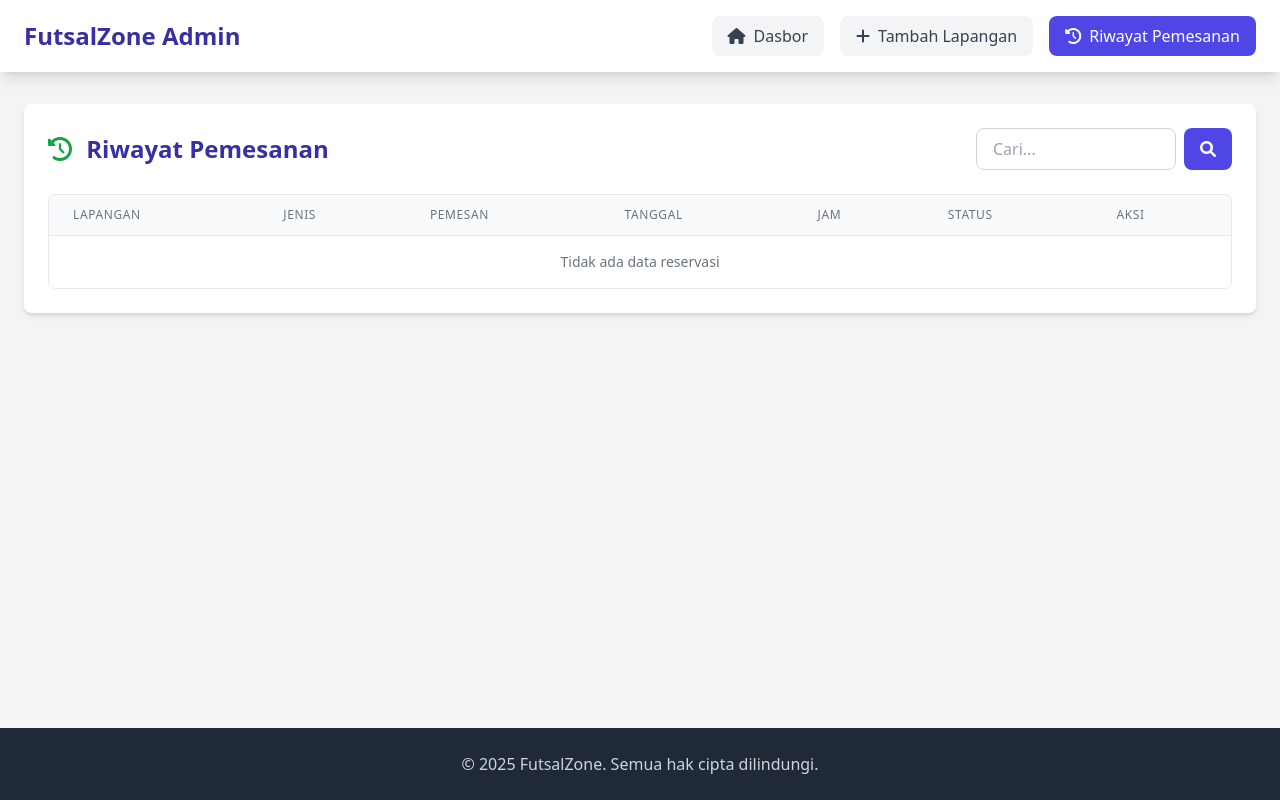
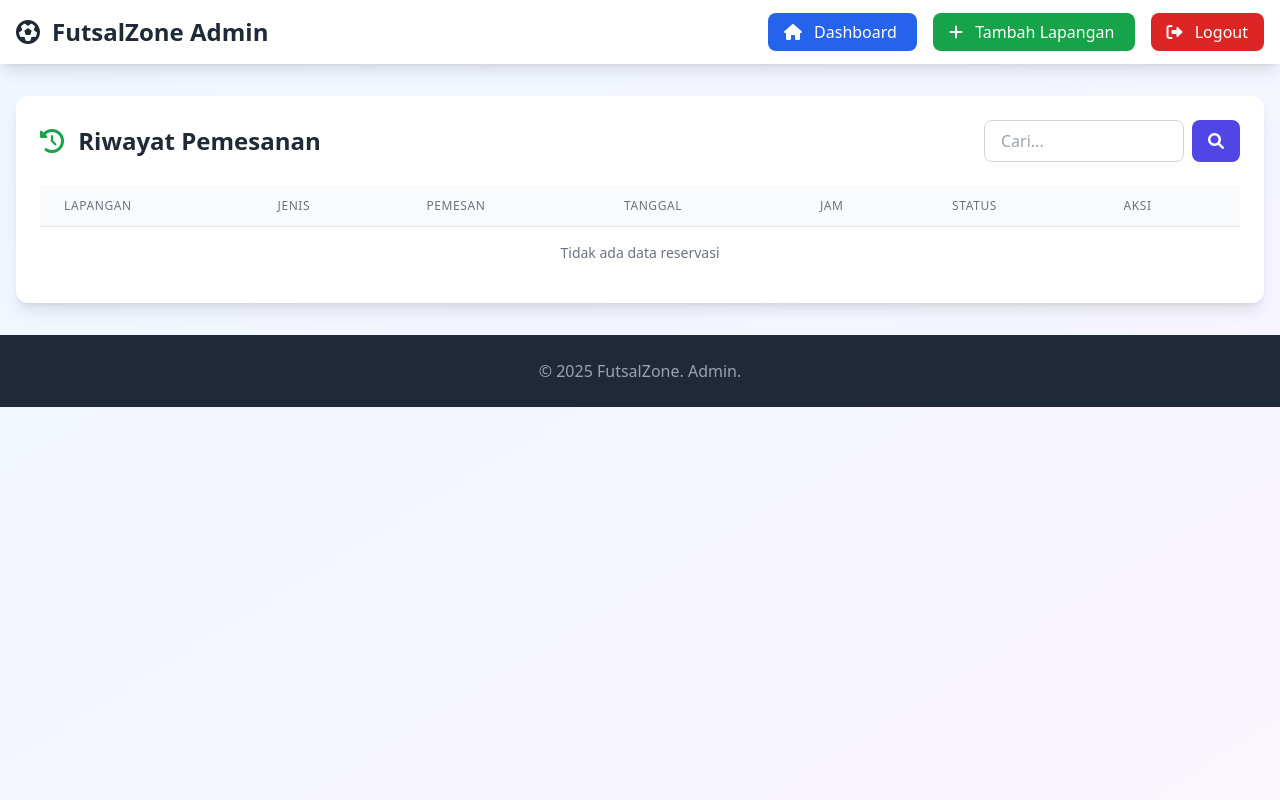
Before and after one commit to HafidzThufail22/FutsalZone, a PHP site: page /futsalzone-admin/riwayat.php in a window 1280 px wide. Run offline with PHP 8.4, Linux system fonts and the light colour scheme; data that the repository does not hold is empty; style sheets or scripts are compiled from the project's sources; some libraries are stand-ins or nearby versions.

Commit message:
update nav bar riwayat

```diff
--- a/futsalzone-admin/index.php
+++ b/futsalzone-admin/index.php
@@ -176,7 +176,7 @@ $total_reservasi = mysqli_num_rows(getRiwayatReservasi($koneksi));
     <!-- Footer -->
     <footer class="bg-gray-800 text-white py-6 mt-12">
         <div class="container mx-auto px-4 text-center">
-            <p class="text-gray-400">&copy; 2025 FutsalZone. Admin Panel.</p>
+            <p class="text-gray-400">&copy; 2025 FutsalZone. Admin.</p>
         </div>
     </footer>
 </body>
--- a/futsalzone-admin/riwayat.php
+++ b/futsalzone-admin/riwayat.php
@@ -15,30 +15,40 @@ $daftar_reservasi = ambilReservasi($koneksi);
     <link href="../css/styles.css" rel="stylesheet">
 </head>
 
-<body class="bg-gray-100 min-h-screen flex flex-col">
-    <!-- Header/Navigation -->
-    <nav class="bg-white shadow-lg">
-        <div class="container mx-auto px-6 flex items-center justify-between py-4">
-            <h1 class="text-2xl font-bold text-indigo-800">FutsalZone Admin</h1>
-            <div class="flex space-x-4">
-                <a href="index.php" class="tombol tombol-sekunder">
-                    <i class="fas fa-home mr-2"></i>Dasbor
-                </a>
-                <a href="tambah_lapangan.php" class="tombol tombol-sekunder">
-                    <i class="fas fa-plus mr-2"></i>Tambah Lapangan
-                </a>
-                <a href="riwayat.php" class="tombol tombol-utama">
-                    <i class="fas fa-history mr-2"></i>Riwayat Pemesanan
-                </a>
+<body class="bg-gradient-to-br from-blue-50 to-purple-50 min-h-screen">
+    <!-- Header -->
+    <header class="bg-white shadow-lg">
+        <div class="container mx-auto px-4 py-4">
+            <div class="flex items-center justify-between">
+                <div class="flex items-center space-x-3">
+                    <i class="fas fa-futbol text-2xl text-black-800"></i>
+                    <h1 class="text-2xl font-bold text-gray-800">FutsalZone Admin</h1>
+                </div>
+                <nav class="space-x-4">
+                    <a href="index.php"
+                        class="bg-blue-600 hover:bg-blue-700 text-white px-4 py-2 rounded-lg transition duration-300">
+                        <i class="fas fa-home mr-2"></i>
+                        Dashboard
+                    </a>
+                    <a href="tambah_lapangan.php"
+                        class="bg-green-600 hover:bg-green-700 text-white px-4 py-2 rounded-lg transition duration-300">
+                        <i class="fas fa-plus mr-2"></i>
+                        Tambah Lapangan
+                    </a>
+                    <a href="logout.php"
+                        class="bg-red-600 hover:bg-red-700 text-white px-4 py-2 rounded-lg transition duration-300">
+                        <i class="fas fa-sign-out-alt mr-2"></i>
+                        Logout
+                    </a>
+                </nav>
             </div>
         </div>
-    </nav>
+    </header>
 
-    <!-- Main Content -->
-    <main class="flex-grow container mx-auto px-6 py-8">
-        <div class="bg-white rounded-lg shadow-md p-6">
+    <div class="container mx-auto px-4 py-8">
+        <div class="bg-white rounded-xl shadow-lg p-6">
             <div class="flex justify-between items-center mb-6">
-                <h2 class="text-2xl font-semibold text-indigo-800">
+                <h2 class="text-2xl font-bold text-gray-800">
                     <i class="fas fa-history mr-2 text-green-600"></i>
                     Riwayat Pemesanan
                 </h2>
@@ -46,24 +56,32 @@ $daftar_reservasi = ambilReservasi($koneksi);
                     <input type="text" placeholder="Cari..."
                         class="px-4 py-2 border border-gray-300 rounded-lg focus:ring-2 focus:ring-indigo-500 focus:border-indigo-500"
                         style="max-width: 200px;">
-                    <button class="px-4 py-2 bg-indigo-600 text-white rounded-lg hover:bg-indigo-700 focus:outline-none focus:ring-2 focus:ring-indigo-500 focus:ring-offset-2">
+                    <button
+                        class="bg-indigo-600 hover:bg-indigo-700 text-white px-4 py-2 rounded-lg transition duration-300">
                         <i class="fas fa-search"></i>
                     </button>
                 </div>
             </div>
 
             <!-- Table -->
-            <div class="overflow-x-auto rounded-lg border border-gray-200">
+            <div class="overflow-x-auto">
                 <table class="min-w-full divide-y divide-gray-200">
                     <thead class="bg-gray-50">
                         <tr>
-                            <th class="px-6 py-3 text-left text-xs font-medium text-gray-500 uppercase tracking-wider">Lapangan</th>
-                            <th class="px-6 py-3 text-left text-xs font-medium text-gray-500 uppercase tracking-wider">Jenis</th>
-                            <th class="px-6 py-3 text-left text-xs font-medium text-gray-500 uppercase tracking-wider">Pemesan</th>
-                            <th class="px-6 py-3 text-left text-xs font-medium text-gray-500 uppercase tracking-wider">Tanggal</th>
-                            <th class="px-6 py-3 text-left text-xs font-medium text-gray-500 uppercase tracking-wider">Jam</th>
-                            <th class="px-6 py-3 text-left text-xs font-medium text-gray-500 uppercase tracking-wider">Status</th>
-                            <th class="px-6 py-3 text-left text-xs font-medium text-gray-500 uppercase tracking-wider">Aksi</th>
+                            <th class="px-6 py-3 text-left text-xs font-medium text-gray-500 uppercase tracking-wider">Lapangan
+                            </th>
+                            <th class="px-6 py-3 text-left text-xs font-medium text-gray-500 uppercase tracking-wider">Jenis
+                            </th>
+                            <th class="px-6 py-3 text-left text-xs font-medium text-gray-500 uppercase tracking-wider">Pemesan
+                            </th>
+                            <th class="px-6 py-3 text-left text-xs font-medium text-gray-500 uppercase tracking-wider">Tanggal
+                            </th>
+                            <th class="px-6 py-3 text-left text-xs font-medium text-gray-500 uppercase tracking-wider">Jam
+                            </th>
+                            <th class="px-6 py-3 text-left text-xs font-medium text-gray-500 uppercase tracking-wider">Status
+                            </th>
+                            <th class="px-6 py-3 text-left text-xs font-medium text-gray-500 uppercase tracking-wider">Aksi
+                            </th>
                         </tr>
                     </thead>
                     <tbody class="bg-white divide-y divide-gray-200">
@@ -74,11 +92,16 @@ $daftar_reservasi = ambilReservasi($koneksi);
                         <?php else: ?>
                             <?php foreach ($daftar_reservasi as $res): ?>
                                 <tr class="hover:bg-gray-50">
-                                    <td class="px-6 py-4 whitespace-nowrap text-sm text-gray-900"><?php echo htmlspecialchars($res['nama_lapangan']); ?></td>
-                                    <td class="px-6 py-4 whitespace-nowrap text-sm text-gray-900"><?php echo htmlspecialchars($res['jenis']); ?></td>
-                                    <td class="px-6 py-4 whitespace-nowrap text-sm text-gray-900"><?php echo htmlspecialchars($res['nama_pemesan']); ?></td>
-                                    <td class="px-6 py-4 whitespace-nowrap text-sm text-gray-900"><?php echo formatTanggal($res['tanggal']); ?></td>
-                                    <td class="px-6 py-4 whitespace-nowrap text-sm text-gray-900"><?php echo formatWaktu($res['jam_mulai']) . ' - ' . formatWaktu($res['jam_selesai']); ?></td>
+                                    <td class="px-6 py-4 whitespace-nowrap text-sm text-gray-900"><?php echo htmlspecialchars($res['nama_lapangan']); ?>
+                                    </td>
+                                    <td class="px-6 py-4 whitespace-nowrap text-sm text-gray-900"><?php echo htmlspecialchars($res['jenis']); ?>
+                                    </td>
+                                    <td class="px-6 py-4 whitespace-nowrap text-sm text-gray-900"><?php echo htmlspecialchars($res['nama_pemesan']); ?>
+                                    </td>
+                                    <td class="px-6 py-4 whitespace-nowrap text-sm text-gray-900"><?php echo formatTanggal($res['tanggal']); ?>
+                                    </td>
+                                    <td class="px-6 py-4 whitespace-nowrap text-sm text-gray-900"><?php echo formatWaktu($res['jam_mulai']) . ' - ' . formatWaktu($res['jam_selesai']); ?>
+                                    </td>
                                     <td class="px-6 py-4 whitespace-nowrap">
                                         <span class="px-2 inline-flex text-xs leading-5 font-semibold rounded-full bg-green-100 text-green-800">
                                             Aktif
@@ -95,12 +118,11 @@ $daftar_reservasi = ambilReservasi($koneksi);
                 </table>
             </div>
         </div>
-    </main>
+    </div>
 
-    <!-- Footer -->
     <footer class="bg-gray-800 text-white py-6 mt-auto">
-        <div class="container mx-auto px-6 text-center">
-            <p class="text-gray-300">© 2025 FutsalZone. Semua hak cipta dilindungi.</p>
+        <div class="container mx-auto px-4 text-center">
+            <p class="text-gray-400">&copy; 2025 FutsalZone. Admin.</p>
         </div>
     </footer>
 </body>
--- a/index.php
+++ b/index.php
@@ -37,7 +37,7 @@ $lapangan_result = getLapangan($koneksi);
         </div>
     </header>
     <!-- Landing Page -->
-    <section class="bg-cover bg-center h-96" style="background-image: url('asset/lapangan2.jpg');">
+    <section class="bg-cover bg-center h-96" style="background-image: url('asset/Lapangan.jpg');">
         <div class="flex items-center justify-center h-full bg-black bg-opacity-50">
             <div class="text-center text-white">
                 <h2 class="text-4xl font-bold mb-4">Selamat Datang di FutsalZone</h2>
```
Also changed, not shown: asset/Lapangan.jpg (renamed from asset/lapangan2.jpg), asset/lapangan1.jpg (deleted).
